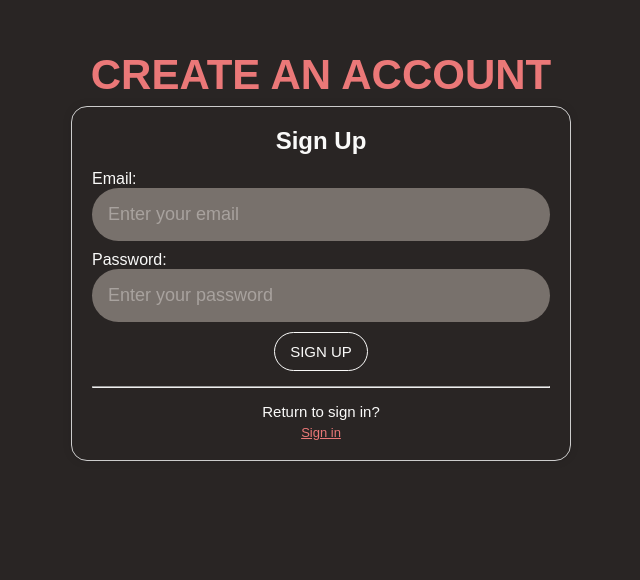
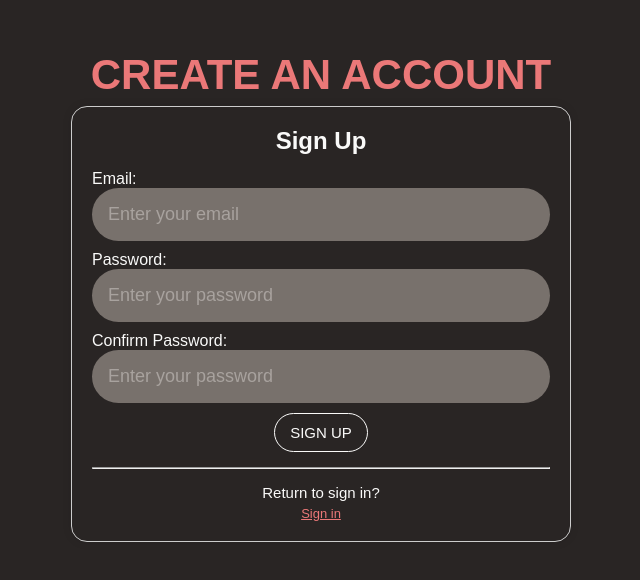
Before and after one commit to obaidash99/new-facts, a React (Create React App) app: page /signup in a window 1280 px wide. Shown: the top 580 px of the page, without its empty margins (319-959 px from the left). Built offline with nearby package versions, Linux system fonts and the light colour scheme; no server answers; the database is empty; a web font is replaced by a local one.

Commit message:
add forgot password functionality

```diff
--- a/src/App.js
+++ b/src/App.js
@@ -6,6 +6,7 @@ import SignIn from './components/SignIn';
 import Main from './components/Main';
 import PrivateRoutes from './components/PrivateRoutes';
 import DataProvider from './context/DataContext';
+import ForgotPassword from './components/ForgotPassword';
 
 function App() {
 	return (
@@ -18,6 +19,7 @@ function App() {
 						</Route>
 						<Route path="/signup" Component={SignUp} />
 						<Route path="/signin" Component={SignIn} />
+						<Route path="/forgot-password" Component={ForgotPassword} />
 					</Routes>
 				</DataProvider>
 			</AuthProvider>
--- a/src/components/Fact.js
+++ b/src/components/Fact.js
@@ -1,6 +1,6 @@
 import React, { useState } from 'react';
 import { auth, db } from '../firebase';
-import { doc, getDoc, increment, onSnapshot, updateDoc } from 'firebase/firestore';
+import { doc, increment, onSnapshot, updateDoc } from 'firebase/firestore';
 
 const Fact = ({ fact, setFacts, categories, setShowForm }) => {
 	const [isUpdating, setIsUpdating] = useState(false);
--- /dev/null
+++ b/src/components/ForgotPassword.js
@@ -0,0 +1,60 @@
+import { useState } from 'react';
+import { useAuth } from '../context/AuthContext';
+import { Link, Navigate } from 'react-router-dom';
+
+const ForgotPassword = () => {
+	const [email, setEmail] = useState('');
+	const [error, setError] = useState('');
+	const [message, setMessage] = useState('');
+	const { currentUser, resetPassword } = useAuth();
+
+	const handleSubmit = async (e) => {
+		e.preventDefault();
+		try {
+			setMessage('');
+			setError('');
+			await resetPassword(email);
+			setMessage('Check your Email inbox for instructions!');
+		} catch {
+			setError('Faild to sent reset email!');
+		}
+	};
+
+	return (
+		<>
+			{!currentUser ? (
+				<div>
+					<h1 className="form-header">reset your password</h1>
+					<div className="form-container">
+						<h2 style={{ textAlign: 'center' }}>reset password</h2>
+						{error && <p className="error-message">{error}</p>}
+						{message && <p className="success-message">{message}</p>}
+						<form className="form" onSubmit={handleSubmit}>
+							<label htmlFor="email">Email:</label>
+							<input
+								type="email"
+								id="email"
+								placeholder="Enter your email"
+								value={email}
+								onChange={(e) => setEmail(e.target.value)}
+								required
+							/>
+							<button type="submit">sent reset link</button>
+						</form>
+						<hr />
+						<div className="form-option">
+							<p style={{ fontSize: '15px' }}>Return to Signin?</p>
+							<Link className="sign-up-btn" to="/signin">
+								Signin
+							</Link>
+						</div>
+					</div>
+				</div>
+			) : (
+				<Navigate to="/" />
+			)}
+		</>
+	);
+};
+
+export default ForgotPassword;
--- a/src/components/Header.js
+++ b/src/components/Header.js
@@ -1,6 +1,5 @@
 import React from 'react';
 import { useAuth } from '../context/AuthContext';
-import { Link } from 'react-router-dom';
 import { useData } from '../context/DataContext';
 
 const Header = () => {
@@ -21,15 +20,11 @@ const Header = () => {
 				>
 					{showForm ? 'close' : 'share a fact'}
 				</button>
-				{currentUser ? (
+				{currentUser && (
 					<button className="btn btn-sign-out" type="submit" onClick={logout}>
 						Sign Out
 					</button>
-				) : !showForm ? (
-					<Link to="/signin" className="btn btn-sign-in" type="submit">
-						Sign in
-					</Link>
-				) : null}
+				)}
 			</div>
 		</header>
 	);
--- a/src/components/SignIn.js
+++ b/src/components/SignIn.js
@@ -5,11 +5,21 @@ import { Link, Navigate } from 'react-router-dom';
 const SignIn = () => {
 	const [email, setEmail] = useState('');
 	const [password, setPassword] = useState('');
+	const [error, setError] = useState('');
+	const [loading, setLoading] = useState(false);
 	const { currentUser, signin } = useAuth();
 
-	const handleSignIn = async (e) => {
+	const handleSubmit = async (e) => {
 		e.preventDefault();
-		await signin(email, password);
+
+		try {
+			setError('');
+			setLoading(true);
+			await signin(email, password);
+		} catch {
+			setLoading(false);
+			setError('Faild to Sign in!');
+		}
 	};
 
 	return (
@@ -19,7 +29,8 @@ const SignIn = () => {
 					<h1 className="form-header">Sign in to your Account</h1>
 					<div className="form-container">
 						<h2 style={{ textAlign: 'center' }}>Sign In</h2>
-						<form className="form" onSubmit={handleSignIn}>
+						{error && <p className="error-message">{error}</p>}
+						<form className="form" onSubmit={handleSubmit}>
 							<label htmlFor="email">Email:</label>
 							<input
 								type="email"
@@ -39,8 +50,14 @@ const SignIn = () => {
 								onChange={(e) => setPassword(e.target.value)}
 								required
 							/>
-
-							<button type="submit">Sign In</button>
+							<div style={{ textAlign: 'center', marginBottom: '15px' }}>
+								<Link className="sign-up-btn" to="/forgot-password">
+									Forgot Passowrd?
+								</Link>
+							</div>
+							<button type="submit" disabled={loading}>
+								Sign In
+							</button>
 						</form>
 						<hr />
 						<div className="form-option">
--- a/src/components/SignUp.js
+++ b/src/components/SignUp.js
@@ -10,12 +10,27 @@ function isValidEmail(email) {
 const SignUp = () => {
 	const [email, setEmail] = useState('');
 	const [password, setPassword] = useState('');
+	const [passwordConf, setPasswordConf] = useState('');
+	const [error, setError] = useState('');
+	const [loading, setLoading] = useState(false);
 	const { currentUser, signup } = useAuth();
 
-	const handleSignUp = async (e) => {
+	const handleSubmit = async (e) => {
 		e.preventDefault();
+
+		if (password !== passwordConf) {
+			return setError("Passwords Don't match");
+		}
+
 		if (email && isValidEmail(email) && password) {
-			await signup(email, password);
+			try {
+				setError('');
+				setLoading(true);
+				await signup(email, password);
+			} catch {
+				setLoading(false);
+				setError('Faild to Sign in!');
+			}
 		}
 	};
 
@@ -26,7 +41,8 @@ const SignUp = () => {
 					<h1 className="form-header">Create an Account</h1>
 					<div className="form-container">
 						<h2 style={{ textAlign: 'center' }}>Sign Up</h2>
-						<form className="form" onSubmit={handleSignUp}>
+						{error && <p className="error-message">{error}</p>}
+						<form className="form" onSubmit={handleSubmit}>
 							<label htmlFor="email">Email:</label>
 							<input
 								type="email"
@@ -46,7 +62,19 @@ const SignUp = () => {
 								onChange={(e) => setPassword(e.target.value)}
 								required
 							/>
-							<button type="submit">Sign Up</button>
+
+							<label htmlFor="passwordConf">Confirm Password:</label>
+							<input
+								type="password"
+								id="passwordConf"
+								placeholder="Enter your password"
+								value={passwordConf}
+								onChange={(e) => setPasswordConf(e.target.value)}
+								required
+							/>
+							<button type="submit" disabled={loading}>
+								Sign Up
+							</button>
 						</form>
 						<hr />
 						<div className="form-option">
--- a/src/style.css
+++ b/src/style.css
@@ -72,10 +72,6 @@ body {
 }
 
 @media (max-width: 1000px) {
-	body {
-		/* padding: 20px; */
-	}
-
 	.fact-form {
 		flex-direction: column;
 		align-items: stretch;
@@ -389,3 +385,21 @@ ul {
 	background: none;
 	color: #e66161;
 }
+
+.error-message {
+	color: #d9534f; /* Bootstrap's danger color */
+	background-color: #f2dede; /* Bootstrap's danger background color */
+	border: 1px solid #ebccd1; /* Bootstrap's danger border color */
+	padding: 10px;
+	margin: 10px 0;
+	border-radius: 50px;
+}
+
+.success-message {
+	color: #125712; /* Bootstrap's success color */
+	background-color: #dff0d8; /* Bootstrap's success background color */
+	border: 1px solid #d6e9c6; /* Bootstrap's success border color */
+	padding: 10px;
+	margin: 10px 0;
+	border-radius: 50px;
+}
```
